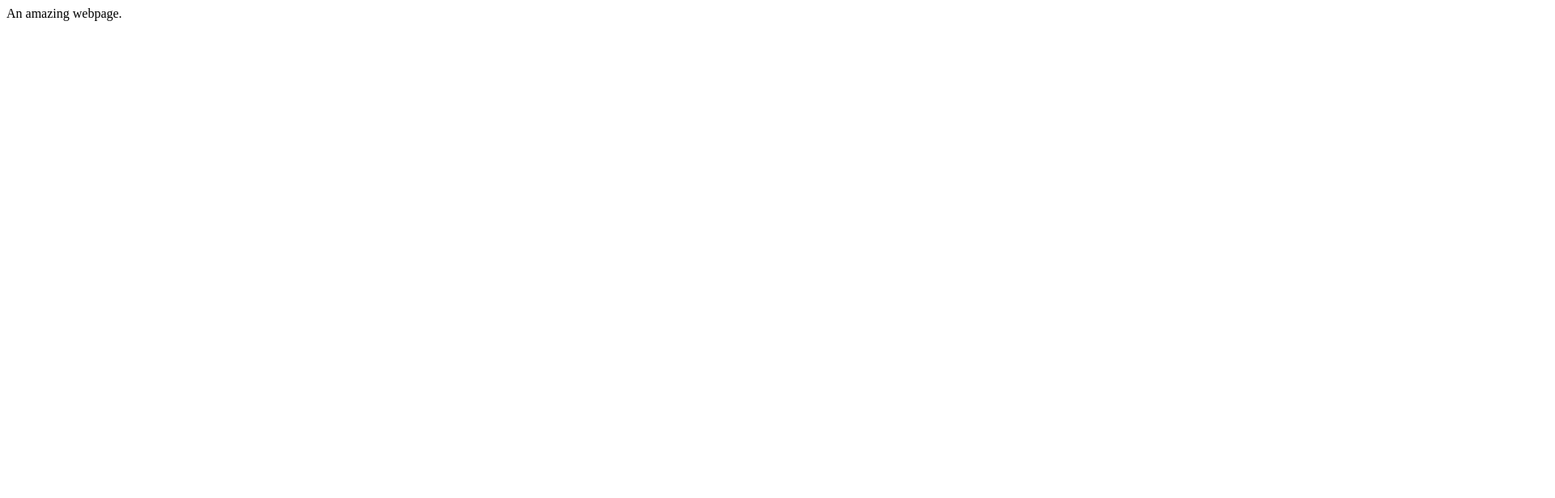
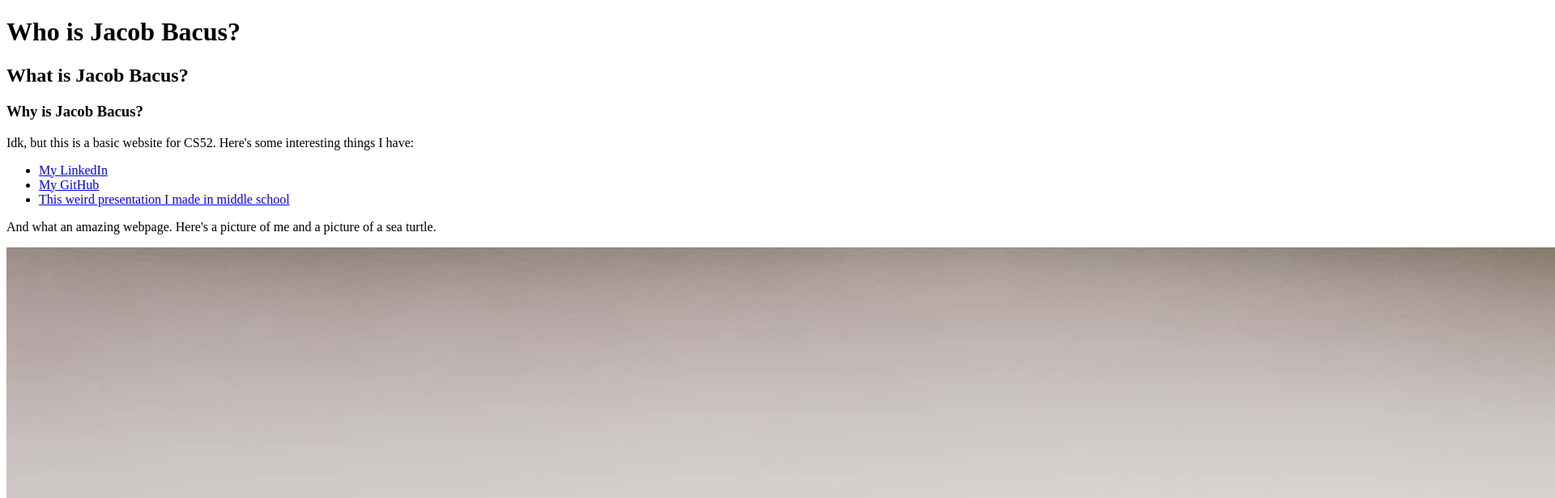
Before and after one commit to jbacus1/jbacus.me, a plain HTML site: page index.html in a window 1280 px wide. Shown: the top 616 px of the page at 81% size, 1920 px wide, since content can reach past the window. Drawn offline with Linux system fonts and the light colour scheme.

Commit message:
Made beautiful

```diff
--- a/index.html
+++ b/index.html
@@ -1,9 +1,39 @@
 <!DOCTYPE html>
 <html>
-    <head>
-        <title>jbacus1.me</title>
-    </head>
     <body>
-        An amazing webpage.
+        <head>
+            <title>Jacob Bacus Website</title>
+        </head>
+        <h1>
+            Who is Jacob Bacus?
+        </h1>
+        <h2>
+            What is Jacob Bacus?
+        </h2>
+        <h3>
+            Why is Jacob Bacus?
+        </h3>
+        <p>
+            Idk, but this is a basic website for CS52. Here's some interesting things I have:
+        </p>
+        <ul>
+            <li>
+                <a href="https://www.linkedin.com/in/jacob-bacus-dartmouth/">My LinkedIn</a>
+            </li>
+            <li>
+                <a href="https://github.com/jbacus1">My GitHub</a>
+            </li>
+            <li>
+                <a href="https://prezi.com/p/qqagstpvtmka/jacob-bacus/">This weird presentation I made in middle school</a>
+            </li>
+        </ul>
+        <p>
+            And what an amazing webpage. Here's a picture of me and a picture of a sea turtle.
+        </p>
+        <img src="Jacob_Bacus.jpg">
+        <img src="SeaTurtleBrazil.jpg">
+        <p>
+            The size is intentional. Happy January!
+        </p>
     </body>
 </html>
```
Also changed, not shown: Jacob_Bacus.jpg (added), 1 other file.
